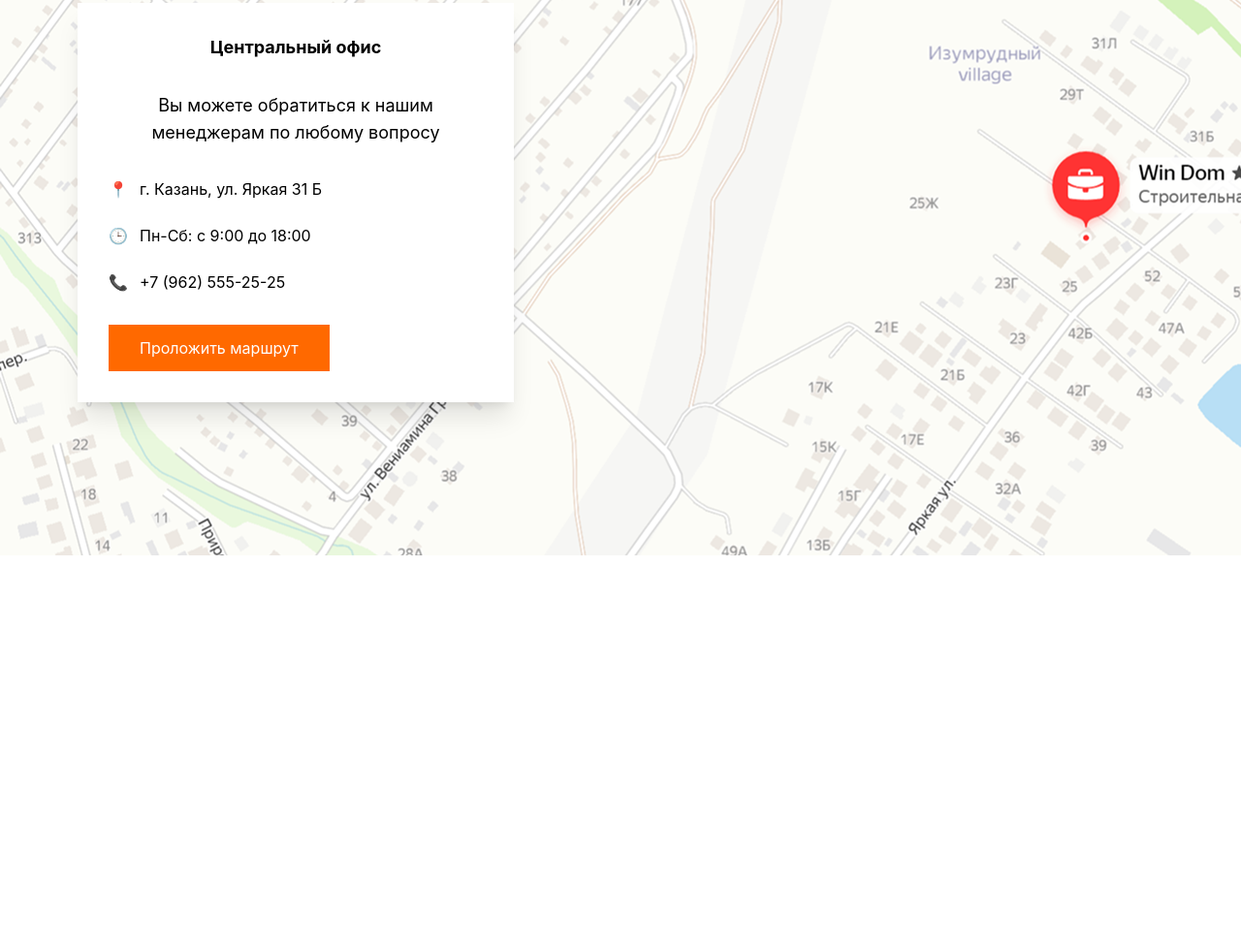
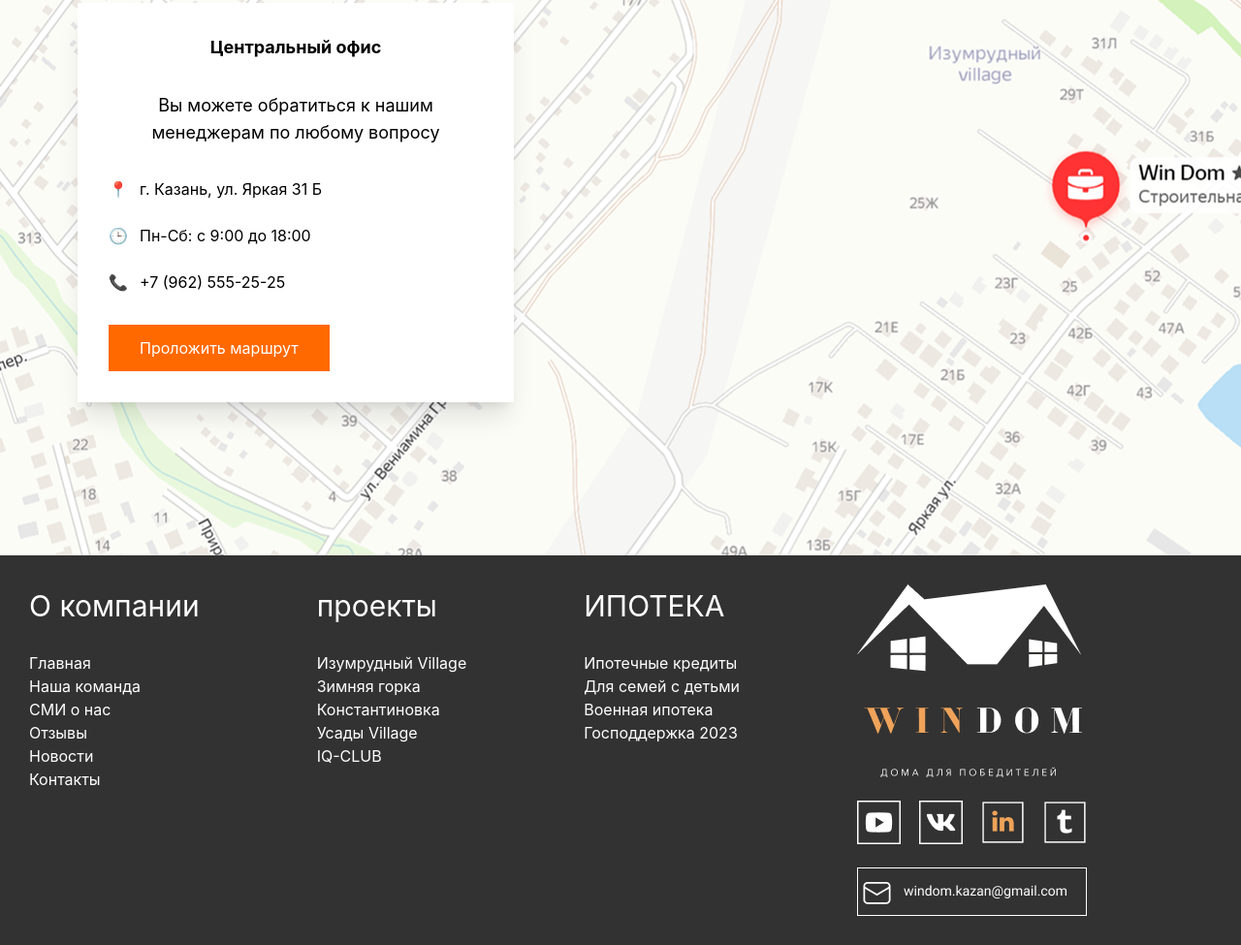
Before and after one commit to shokirovsh01/teamwork-5, a website: page index.html in a window 1280 px wide. Shown: the part 9226-10201 px from the top of the page at 97% size. Before the commit the page ends 9799 px from the top, so only its background shows below. Drawn offline with nearby package versions, Linux system fonts and the light colour scheme; files that its build step writes are made by us from their sources.

Commit message:
full page 1

```diff
--- a/index.html
+++ b/index.html
@@ -747,7 +747,47 @@
 
     <!-- footer  -->
 
+<div class="bg-[#323232] p-[30px]">
 
+    <footer class="lg:flex md:flex justify-between  max-w-325 m-auto  text-[white] ">
+        <div>
+            <h1 class="text-[30px]">О компании</h1>
+        <br>
+        <p>Главная</p>
+        <p>Наша команда</p>
+        <p>СМИ о нас</p>
+        <p>Отзывы</p>
+        <p>Новости</p>
+        <p>Контакты</p>
+    </div>
+    <div>
+        <h1 class="text-[30px]">проекты</h1>
+        <br>
+        <p>Изумрудный Village</p>
+        <p>Зимняя горка</p>
+        <p>Константиновка</p>
+        <p>Усады Village</p>
+        <p>IQ-CLUB</p>
+
+    </div>
+    <div>
+        <h1 class="text-[30px]">ИПОТЕКА</h1>
+        <br>
+        <p>Ипотечные кредиты</p>
+        <p>Для семей с детьми</p>
+        <p>Военная ипотека</p>
+        <p>Господдержка 2023</p>
+
+    </div>
+    <div class="md:w-[30%]">
+        <img src="./src/image/windom logo 3.png" alt="">
+        <br>
+        <img src="./src/image/иконки.png" alt="">
+        <br>
+        <img src="./src/image/mail.png" alt="">
+    </div>
+</footer>
+</div>
 
 </body>
 </html>
```
Also changed, not shown: src/image/Rectangle 107.png (added), src/image/mail.png (added), src/image/windom logo 3.png (added), src/image/иконки.png (added).
